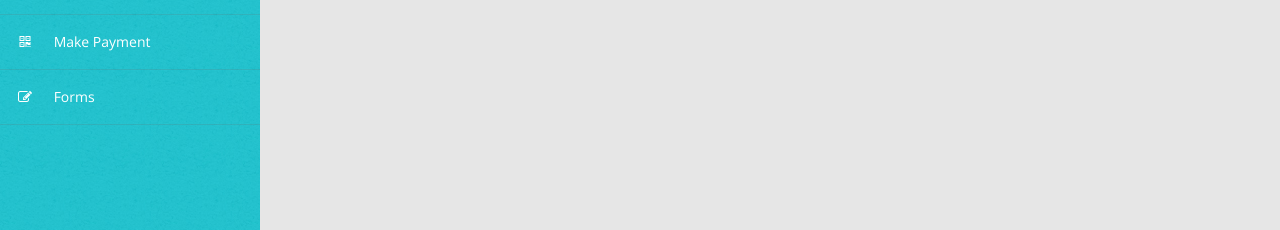
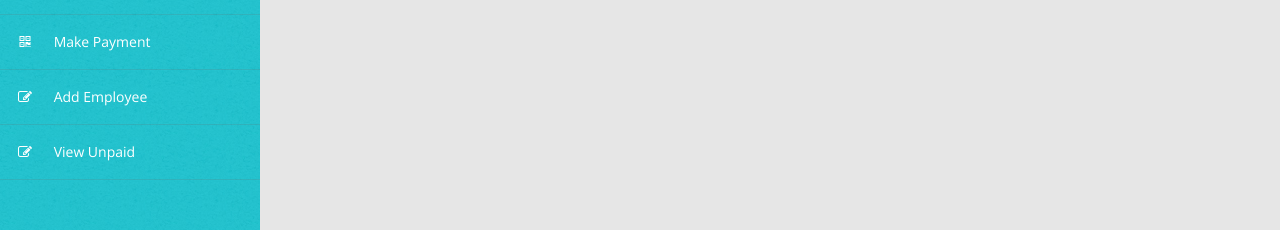
Before and after one commit to teejohn247/dec, a website: page public/specific.html in a window 1280 px wide. Shown: the part 230-460 px from the top of the page. Drawn offline with nearby package versions, Linux system fonts and the light colour scheme.

Commit message:
Refactored codes on specific.html

```diff
--- a/public/specific.html
+++ b/public/specific.html
@@ -260,8 +260,11 @@
                         </li>
 
                         <li>
-                            <a href="form.html"><i class="fa fa-edit"></i> Forms </a>
+                            <a href="form.html"><i class="fa fa-edit"></i> Add Employee </a>
                         </li>
+                        <li>
+                                <a href="getPaid.html"><i class="fa fa-edit"></i> View Unpaid </a>
+                            </li>
 
                     </ul>
 
```
